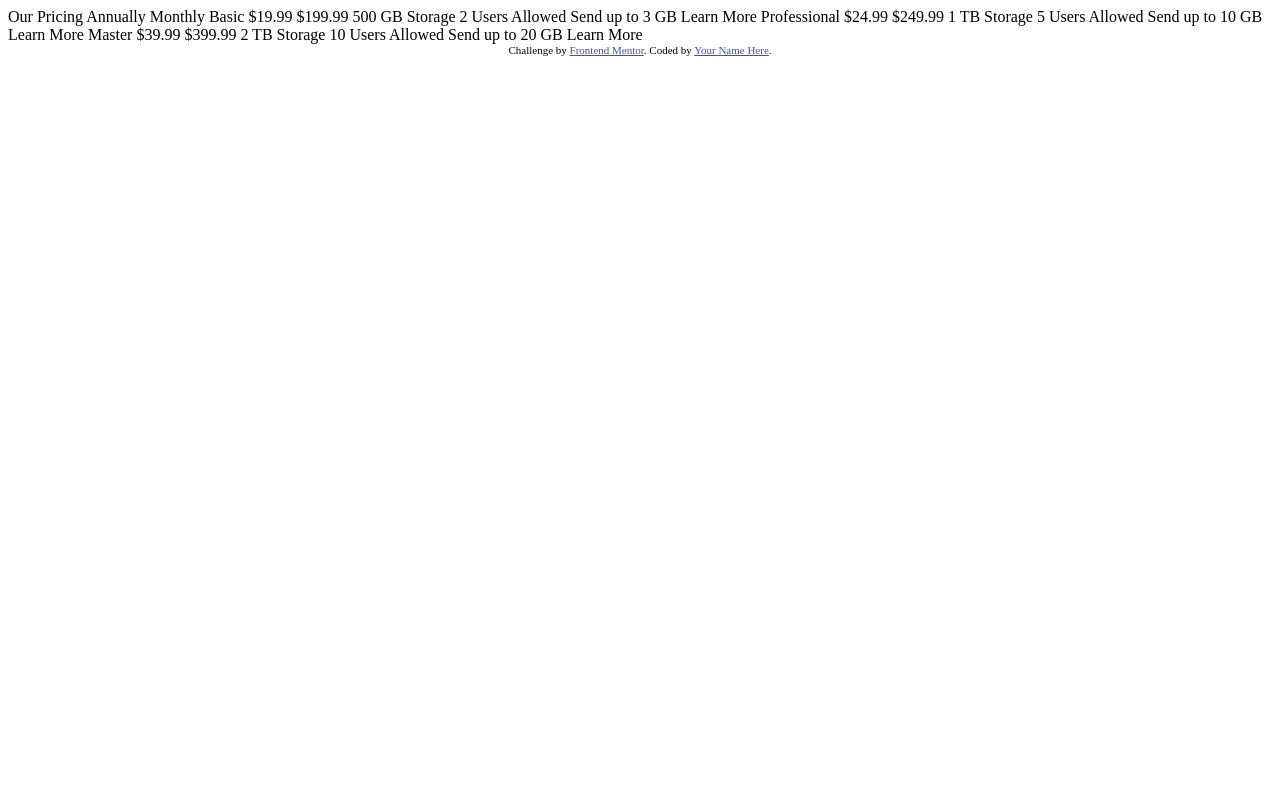
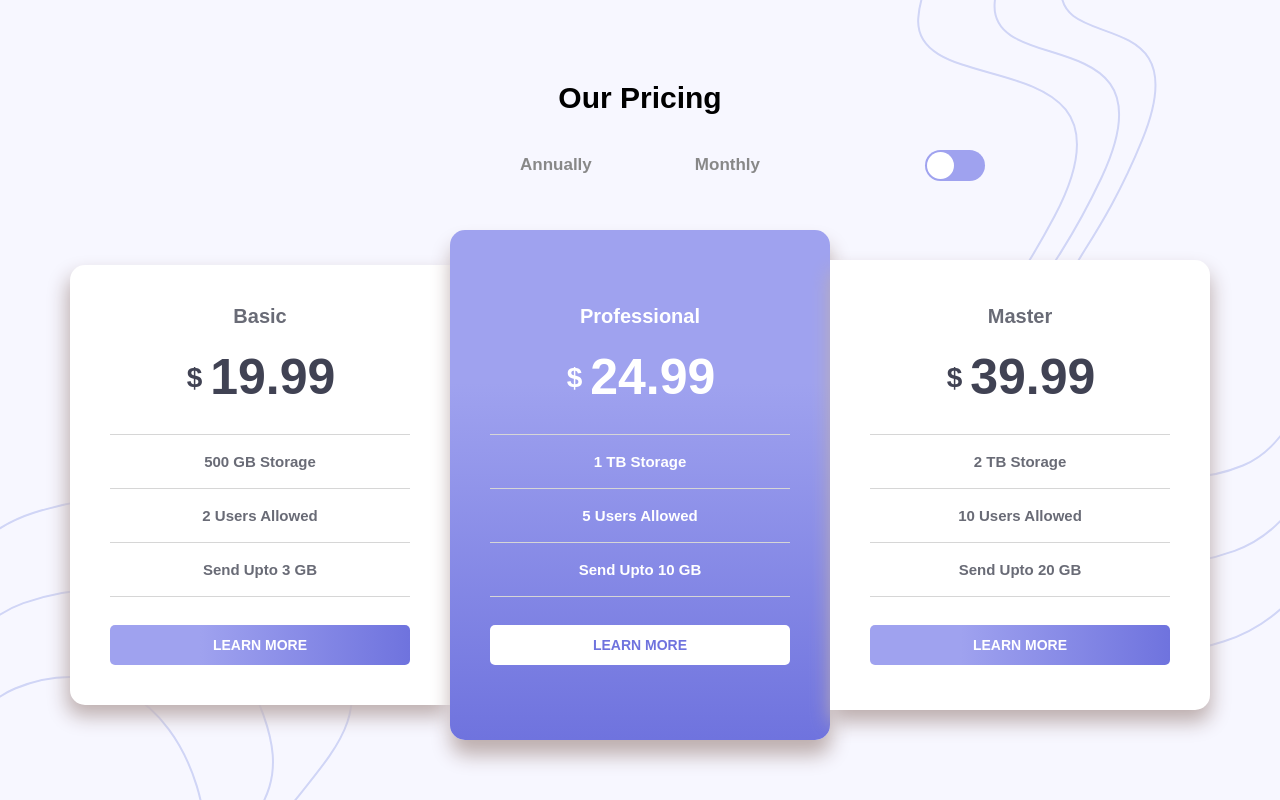
Before and after one commit to jithinkmatthew/pricing-page-with-toggle, a plain HTML site: page index.html in a window 1280 px wide. Drawn offline with Linux system fonts and the light colour scheme.

Commit message:
UI challenge completed

```diff
--- a/index.html
+++ b/index.html
@@ -3,20 +3,95 @@
 <head>
   <meta charset="UTF-8">
   <meta name="viewport" content="width=device-width, initial-scale=1.0"> <!-- displays site properly based on user's device -->
+  <meta name="viewport" content="width=1000">
+
 
   <link rel="icon" type="image/png" sizes="32x32" href="./images/favicon-32x32.png">
+  <link rel="stylesheet" type="text/css" href="style.css">
+  <link href="https://fonts.googleapis.com/css2?family=Roboto&display=swap" rel="stylesheet">
 
   <title>Frontend Mentor | [Challenge Name Here]</title>
 
   <!-- Feel free to remove these styles or customise in your own stylesheet 👍 -->
   <style>
-    .attribution { font-size: 11px; text-align: center; }
-    .attribution a { color: hsl(228, 45%, 44%); }
+
   </style>
 </head>
 <body>
 
-  Our Pricing
+  <div class="main-container">
+    <!-- <label for="toggle"></label> -->
+    <input type="checkbox" id="toggle">
+    <!-- <div class="controle" id="controle"></div> -->
+    <div class="content" id="page">
+      <div class="controle" id="controle"></div>
+      <div class="heading-container">
+
+        <div class="title">Our Pricing</div>
+        <div class="d-m-text">
+          <div class="anually">Annually</div>
+          <div class="monthly">Monthly</div>
+        </div>
+      </div>
+
+      <div class="price-container">
+
+        <div class="price-item item1">
+          <div class="price-title">Basic</div>
+          <div class="price">19.99</div>
+          <hr/>
+          <div class="plan-desc">500 GB Storage</div>
+          <hr/>
+          <div class="plan-desc">2 Users Allowed</div>
+          <hr/>
+          <div class="plan-desc">Send Upto 3 GB</div>
+          <hr/>
+          <div class="learn-more-btn learn-more-btn3">
+            LEARN MORE
+          </div>
+        </div>
+        <div class="price-item item2">
+          <div class="price-title price-title2">Professional</div>
+          <div class="price price2">24.99</div>
+          <hr/>
+          <div class="plan-desc plan-desc2">1 TB Storage</div>
+          <hr/>
+          <div class="plan-desc plan-desc2">5 Users Allowed</div>
+          <hr/>
+          <div class="plan-desc plan-desc2">Send Upto 10 GB</div>
+          <hr/>
+          <div class="btn-container">
+            <div class="learn-more-btn learn-more-btn2">
+              LEARN MORE
+            </div>
+          </div>
+        </div>
+        <div class="price-item item3">
+          <div class="price-title">Master</div>
+          <div class="price">39.99</div>
+          <hr/>
+          <div class="plan-desc">2 TB Storage</div>
+          <hr/>
+          <div class="plan-desc">10 Users Allowed</div>
+          <hr/>
+          <div class="plan-desc">Send Upto 20 GB</div>
+          <hr/>
+          <div class="learn-more-btn learn-more-btn3">
+            LEARN MORE
+          </div>
+        </div>
+
+      </div>
+
+    </div>
+
+  </div>
+
+
+
+
+
+  <!-- Our Pricing
   Annually
   Monthly
 
@@ -47,6 +122,6 @@
   <div class="attribution">
     Challenge by <a href="https://www.frontendmentor.io?ref=challenge" target="_blank">Frontend Mentor</a>.
     Coded by <a href="#">Your Name Here</a>.
-  </div>
+  </div> -->
 </body>
 </html>
--- /dev/null
+++ b/style.css
@@ -0,0 +1,309 @@
+html,body {
+    background: url(./images/bg-bottom.svg) left bottom no-repeat,
+                url(./images/bg-top.svg) top right no-repeat, linear-gradient(to bottom,  #f7f7ff 0%,#f7f7ff 100%);
+                /* background-size: 300px 100px; */
+
+    height: 100vh;
+    margin: 0;
+    font-family: "Hind Vadodara", sans-serif;
+}
+
+.main-container {
+    margin: 0;
+    height: 100vh;
+}
+
+
+.heading-container {
+    display: flex;
+    width: 100%;
+    justify-content: center;
+    flex-direction: column;
+    align-items: center;
+    margin-bottom: 55px;
+}
+
+.title {
+    font-size: 30px;
+    font-weight: 700;
+}
+
+.d-m-text {
+    width: 240px;
+    display: flex;
+    justify-content: space-between;
+    font-size: 17px;
+    color: #888888;
+    font-weight: 700;
+    margin-top: 40px;
+}
+
+.price-container {
+    display: flex;
+    justify-content: center;
+    align-items: center;
+}
+
+.price-item {
+    width: 380px;
+    display: flex;
+    flex-direction: column;
+    justify-content: center;
+    align-items: center;
+    /* transition: transform 1s; */
+}
+
+/* .price-item:hover {
+    transform: scale(1.25);
+} */
+
+.item1 {
+    background: white;
+    height: 440px;
+    border-top-left-radius: 15px;
+    border-bottom-left-radius: 15px;
+    box-shadow: -3px 11px 20px 0px #bdaeae;
+}
+
+.item2 {
+    background: linear-gradient(to bottom, #9fa2ef 30%, #6f73de 100%);
+    height: 510px;
+    border-radius: 15px;
+    box-shadow: 1px 15px 20px 0px #bdaeae;
+}
+
+.item3 {
+    background: white;
+    height: 450px;
+    border-top-right-radius: 15px;
+    border-bottom-right-radius: 15px;
+    box-shadow: 1px 12px 20px 0px #bdaeae;
+}
+
+.price-title {
+    font-size: 20px;
+    font-weight: 700;
+    color: #696b76;
+}
+
+.price-title2 {
+    color: white;
+}
+
+.price {
+    margin-top: 20px;
+    margin-bottom: 20px;
+    font-size: 50px;
+    font-weight: 800;
+    color: #404253;
+}
+
+.price::before {
+    content: "$";
+    position: relative;
+    bottom: 7px;
+    left: 2px;
+    font-size: 28px;
+    font-weight: 700;
+    margin-right: 10px;
+}
+
+.price2 {
+    color: white;
+}
+
+.plan-desc {
+    font-size: 15px;
+    font-weight: 700;
+    margin: 10px 0;
+    color: #696b76;
+}
+
+.plan-desc2 {
+    /* font-size: 20px; */
+    /* font-weight: 700; */
+    color: white;
+}
+
+hr {
+
+    border: 0;
+    border-top: 1px solid #d6d6d6;
+    width: 300px;
+}
+
+.learn-more-btn {
+    display: flex;
+    align-items: center;
+    margin-top: 20px;
+    width: 300px;
+    height: 40px;
+    background: linear-gradient(to right, #9fa2ef 30%, #6f73de 100%);
+    justify-content: center;
+    border-radius: 5px;
+    font-size: 14px;
+    font-weight: 700;
+}
+
+.learn-more-btn2 {
+    background: white;
+    color: #6f73de;
+}
+
+.learn-more-btn2:hover {
+    color: white;
+    background: #6f73de;
+    border: 1px solid white;
+    margin-top: 19px;
+
+}
+
+.learn-more-btn3 {
+    color: white;
+}
+
+.learn-more-btn3:hover {
+    margin-top: 19px;
+    color: #6f73de;
+    border: 1px solid #6f73de;
+    background: white;
+}
+
+.controle {
+    width: 60px;
+    height: 31px;
+    background: #9fa2ef;
+    border-radius: 16px;
+    position: relative;
+    top: 100px;
+    left: 925px;
+    transition: 0.4s;
+}
+
+input {
+    -webkit-appearance: none;
+    outline: 0;
+    width: 65px;
+    height: 40px;
+    border-radius: 50%;
+    background-color: transparent;
+    cursor: pointer;
+    position: relative;
+    top: 140px;
+    left: 920px;
+    z-index: 999;
+}
+
+input:checked ~ #page #controle {
+    background: #9fa2ef;
+}
+
+input:checked ~ #page #controle::after {
+    background-color: white;
+    transform: translateX(29px);
+}
+
+.controle::after {
+    content: "";
+    background-color: white;
+    position: absolute;
+    top: 2px;
+    left: 2px;
+    width: 27px;
+    height: 27px;
+    border-radius: 28px;
+}
+
+@media only screen
+  and (min-device-width: 375px)
+  and (max-device-width: 812px)
+  and (-webkit-min-device-pixel-ratio: 3) {
+
+    .main-container {
+        width: 972px;
+    }
+
+    .heading-container {
+        margin-bottom: 110px;
+    }
+
+    input {
+        top: 275px;
+        left: 425px;
+        width: 120px;
+        height: 45px;
+    }
+
+    .controle {
+        top: 210px;
+        left: 420px;
+        width: 140px;
+        height: 70px;
+        border-radius: 40px;
+        transition: 0.4s;
+    }
+
+    .controle::after {
+        width: 50px;
+        height: 50px;
+        top: 9px;
+        left: 12px;
+    }
+
+    input:checked ~ #page #controle::after {
+        transform: translateX(67px);
+    }
+
+    .price-container {
+        flex-direction: column;
+    }
+
+    .title {
+        font-size: 100px;
+    }
+
+    .d-m-text {
+        font-size: 40px;
+        width: 550px;
+    }
+
+    .price-item {
+        width: 790px;
+        border-radius: 25px;
+        margin-bottom: 80px;
+    }
+
+    .item1,.item2,.item3 {
+        height: 940px;
+    }
+
+    hr {
+        width: 580px;
+    }
+
+    .price-title {
+        font-size: 55px;
+    }
+
+    .price {
+        font-size: 140px;
+    }
+
+    .price::before {
+        font-size: 110px;
+    }
+
+    .plan-desc {
+        font-size: 45px;
+        margin: 20px 0;
+    }
+
+    .learn-more-btn {
+        width: 600px;
+        height: 100px;
+        font-size: 35px;
+        pointer-events: none;
+        border-radius: 20px;
+    }
+
+}
```
